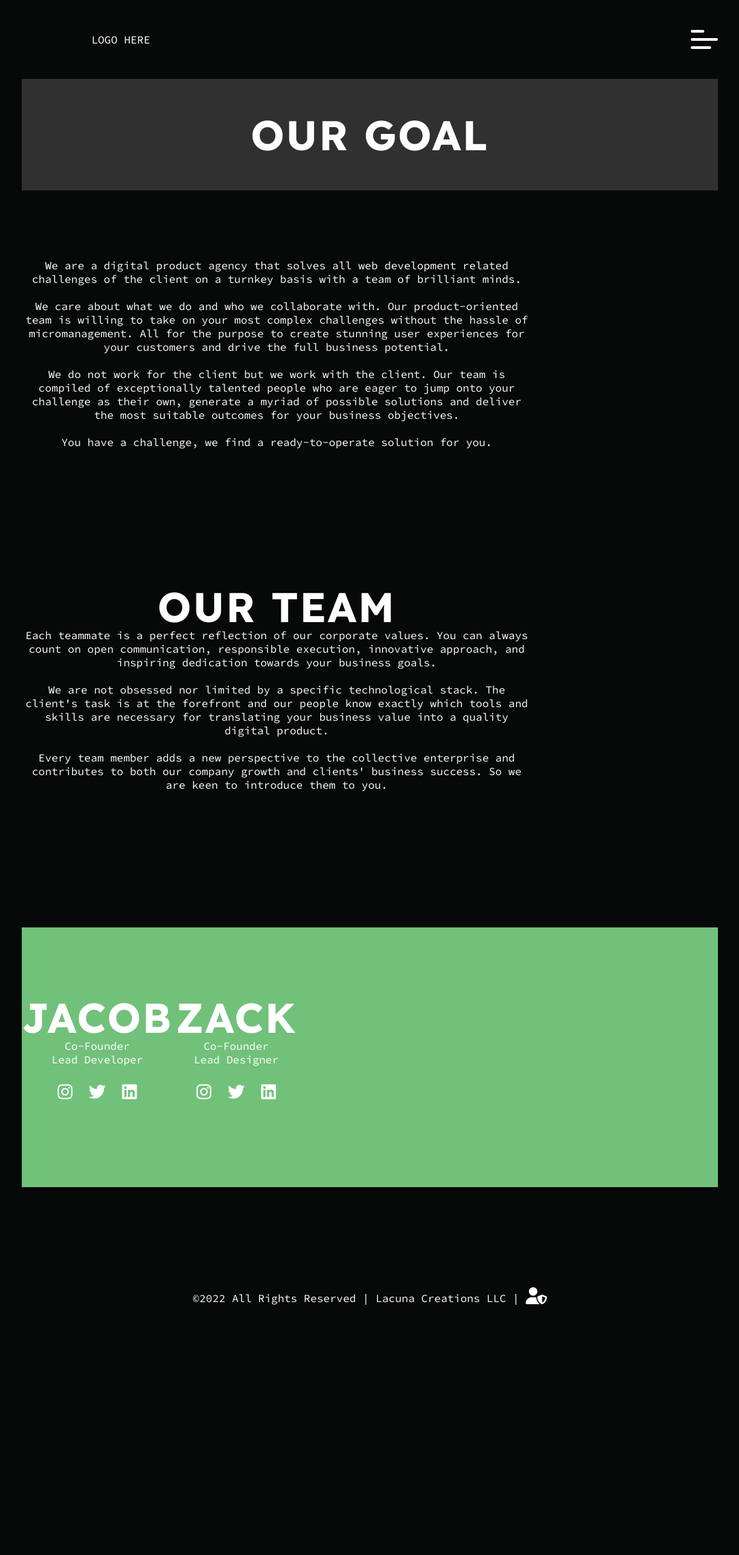
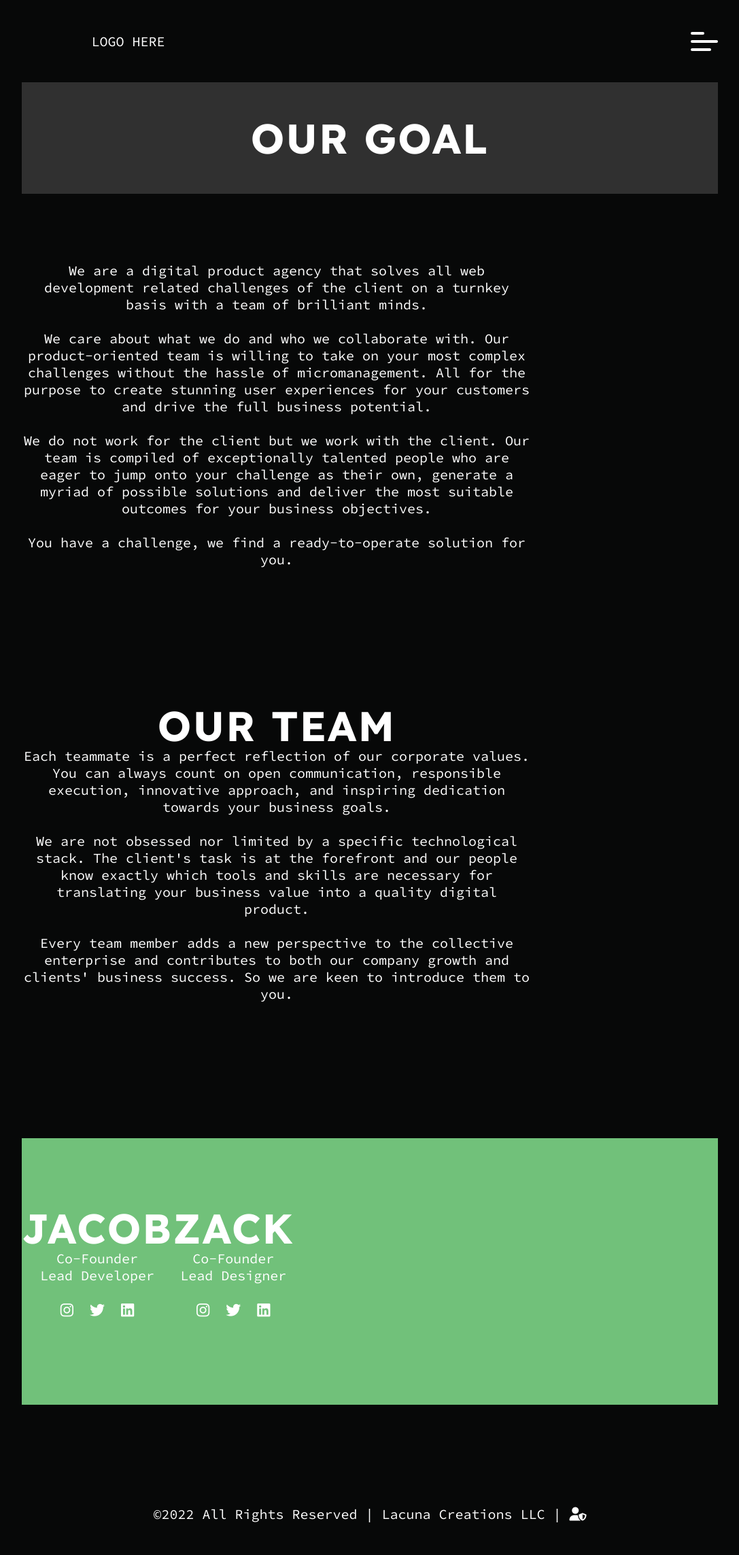
Before and after one commit to LacunaCreations/lacuna-creations, a Django app: page /team in a window 1280 px wide. Shown: the whole page at 68% size, without its empty margins (96-1183 px from the left). Before the commit the page ends 1919 px from the top, so only its background shows below. Run offline with Django 3.2, Linux system fonts and the light colour scheme; some libraries are stand-ins or nearby versions; some web fonts are replaced.

Commit message:
frontend layout and style changes

```diff
--- a/apps/base_website/static/base_website/css/global.css
+++ b/apps/base_website/static/base_website/css/global.css
@@ -95,7 +95,7 @@ h4 {
 }
 p {
   font-family: 'Source Code Pro', monospace;
-  font-size: var(--step--1);
+  font-size: var(--step-0);
 }
 .p-special {
   font-size: var(--step-1);
@@ -103,10 +103,10 @@ p {
 a {
   text-decoration: none;
   font-family: 'Source Code Pro', monospace;
-  font-size: var(--step--1);
+  font-size: var(--step-0);
 }
 i {
-  font-size: var(--step-1);
+  font-size: var(--step--0);
 }
 
 /* Buttons */
--- a/apps/base_website/templates/index.html
+++ b/apps/base_website/templates/index.html
@@ -70,13 +70,13 @@
           <!-- about left -->
           <div class="hp-about-left">
             <h2>Web development made easy for those that aren't web developers</h2>
-            <p>Lorem ipsum dolor, sit amet consectetur adipisicing elit. Nisi rerum ipsa quidem! Deleniti, possimus iste! Cum fugit deserunt cupiditate. Et voluptatem consectetur, eaque incidunt inventore reiciendis autem obcaecati hic vitae?</p>
+            <p>Lorem ipsum dolor, sit amet consectetur adipisicing elit. Nisi rerum ipsa quidem! Deleniti, possimus iste! Cum fugit deserunt cupiditate. Et voluptatem consectetur, eaque incidunt inventore reiciendis autem obcaecati hic vitae? Lorem ipsum dolor sit amet consectetur, adipisicing elit. Distinctio tenetur deserunt cum perferendis ipsum, debitis dicta accusamus doloribus iure minus magnam numquam veritatis minima, nobis nam dolorum voluptatum ipsam? Nulla?</p>
           </div>
 
           <!-- about right -->
           <div class="hp-about-right">
-            <img src="../static/base_website/img/hero-2.jpg" alt="">
-            <p>Lorem ipsum dolor, sit amet consectetur adipisicing elit. Nisi rerum ipsa quidem! Deleniti, possimus iste! Cum fugit deserunt cupiditate. Et voluptatem consectetur, eaque incidunt inventore reiciendis autem obcaecati hic vitae?</p>
+            <img src="../static/base_website/img/hp-about-1.jpg" alt="">
+            <h1 class="h1-special">Since 2020</h1>
           </div>
 
         </div>
```
Also changed, not shown: apps/base_website/static/base_website/css/home.css (+18 -1 lines), apps/base_website/static/base_website/img/hp-about-1.jpg (added), db.sqlite3.
